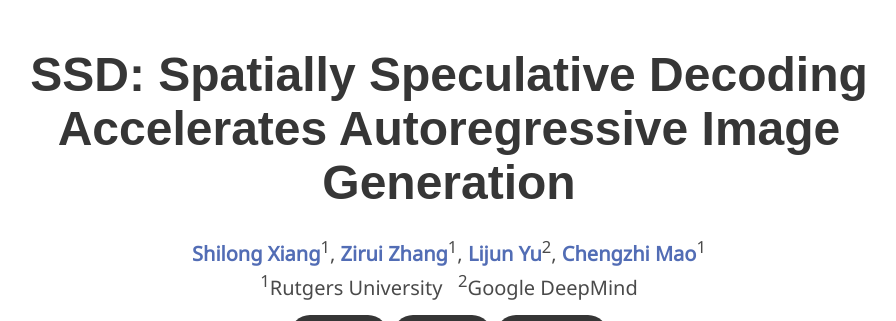
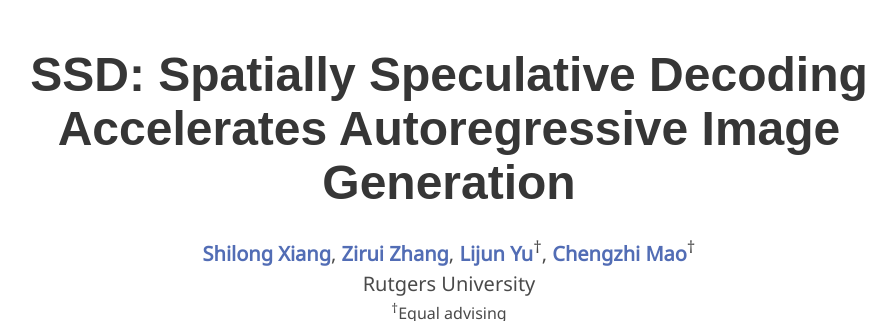
Before and after one commit to shilongxiang/SSD, a plain HTML site: page index.html in a window 1280 px wide. Shown: the top 321 px of the page, without its empty margins (191-1087 px from the left). Drawn offline with nearby package versions, Linux system fonts and the light colour scheme; some icons are missing; a web font is replaced by a local one.

Commit message:
Update author info: all authors at Rutgers, mark equal advising
Co-Authored-By: Claude Opus 4.8 (1M context) <noreply@anthropic.com>

```diff
--- a/index.html
+++ b/index.html
@@ -58,15 +58,18 @@
           </h1>
 
           <div class="is-size-5 publication-authors">
-            <span class="author-block"><a href="https://shilongxiang.github.io/" target="_blank"><strong>Shilong Xiang</strong></a><sup>1</sup>,</span>
-            <span class="author-block"><strong>Zirui Zhang</strong><sup>1</sup>,</span>
-            <span class="author-block"><a href="https://me.lj-y.com/" target="_blank"><strong>Lijun Yu</strong></a><sup>2</sup>,</span>
-            <span class="author-block"><a href="https://chengzhi-mao.github.io/" target="_blank"><strong>Chengzhi Mao</strong></a><sup>1</sup></span>
+            <span class="author-block"><a href="https://shilongxiang.github.io/" target="_blank"><strong>Shilong Xiang</strong></a>,</span>
+            <span class="author-block"><strong>Zirui Zhang</strong>,</span>
+            <span class="author-block"><a href="https://me.lj-y.com/" target="_blank"><strong>Lijun Yu</strong></a><sup>&dagger;</sup>,</span>
+            <span class="author-block"><a href="https://chengzhi-mao.github.io/" target="_blank"><strong>Chengzhi Mao</strong></a><sup>&dagger;</sup></span>
           </div>
 
           <div class="is-size-5 publication-authors">
-            <span class="author-block"><sup>1</sup>Rutgers University</span>&nbsp;&nbsp;
-            <span class="author-block"><sup>2</sup>Google DeepMind</span>
+            <span class="author-block">Rutgers University</span>
+          </div>
+
+          <div class="is-size-6 publication-authors">
+            <span class="author-block"><sup>&dagger;</sup>Equal advising</span>
           </div>
 
           <div class="column has-text-centered">
```
